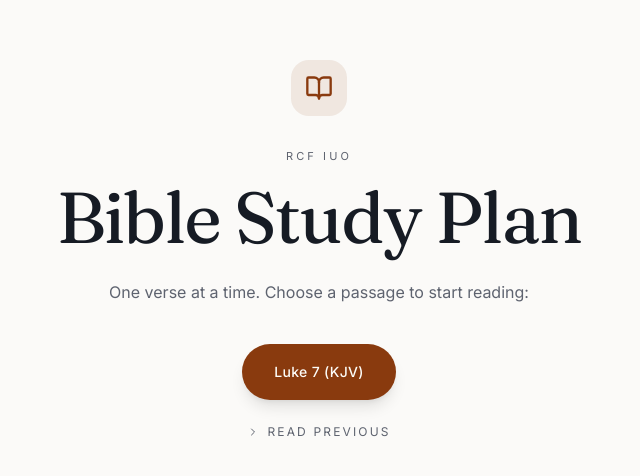
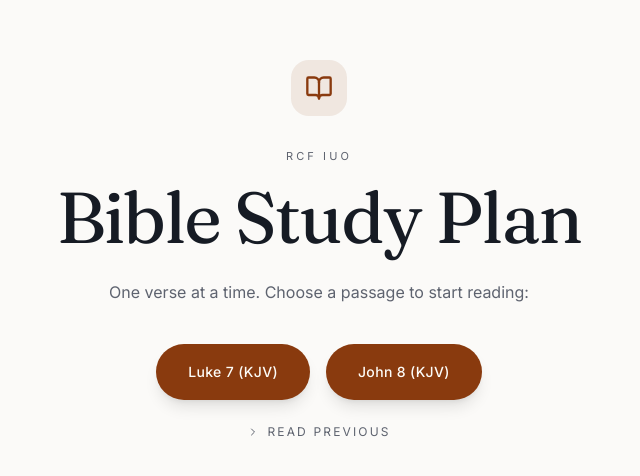
Before and after one commit to devabraham001-eng/rcf-iuo-bible-site-, a React (Vite) app: page / in a window 1280 px wide. Shown: the part 150-626 px from the top of the page, without its empty margins (321-961 px from the left). Built offline with nearby package versions, Linux system fonts and the light colour scheme.

Commit message:
Show both Luke 7 and John 8 as featured passages, move remaining to Read Previous

```diff
--- a/src/routes/index.tsx
+++ b/src/routes/index.tsx
@@ -433,7 +433,7 @@ function ScriptureCards() {
           One verse at a time. Choose a passage to start reading:
         </p>
         <div className="mt-10 flex flex-col sm:flex-row gap-4">
-          {PASSAGES.slice(0, 1).map((passage) => (
+          {PASSAGES.slice(0, 2).map((passage) => (
             <button
               key={passage.reference}
               onClick={() => startWith(passage)}
@@ -456,7 +456,7 @@ function ScriptureCards() {
 
         {showPrevious && (
           <div className="mt-4 flex flex-col sm:flex-row gap-4">
-            {PASSAGES.slice(1).map((passage) => (
+            {PASSAGES.slice(2).map((passage) => (
               <button
                 key={passage.reference}
                 onClick={() => startWith(passage)}
```
